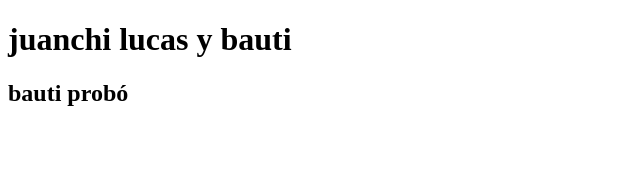
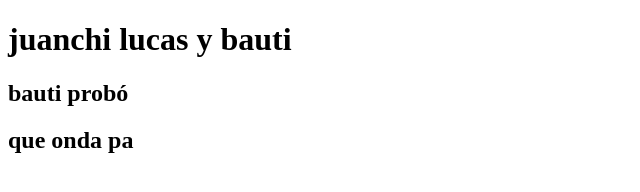
Before and after one commit to juanchidurini/pro1-grupo10-elTridente, a plain HTML site: page index.html in a window 1280 px wide. Shown: the whole page, without its empty margins (0-640 px from the left). Drawn offline with Linux system fonts and the light colour scheme.

Commit message:
yo juanchi probe

```diff
--- a/index.html
+++ b/index.html
@@ -8,5 +8,6 @@
 <body>
     <h1>juanchi lucas y bauti</h1>
     <h2>bauti probó</h2>
+    <h2>que onda pa</h2>
 </body>
 </html>
```
